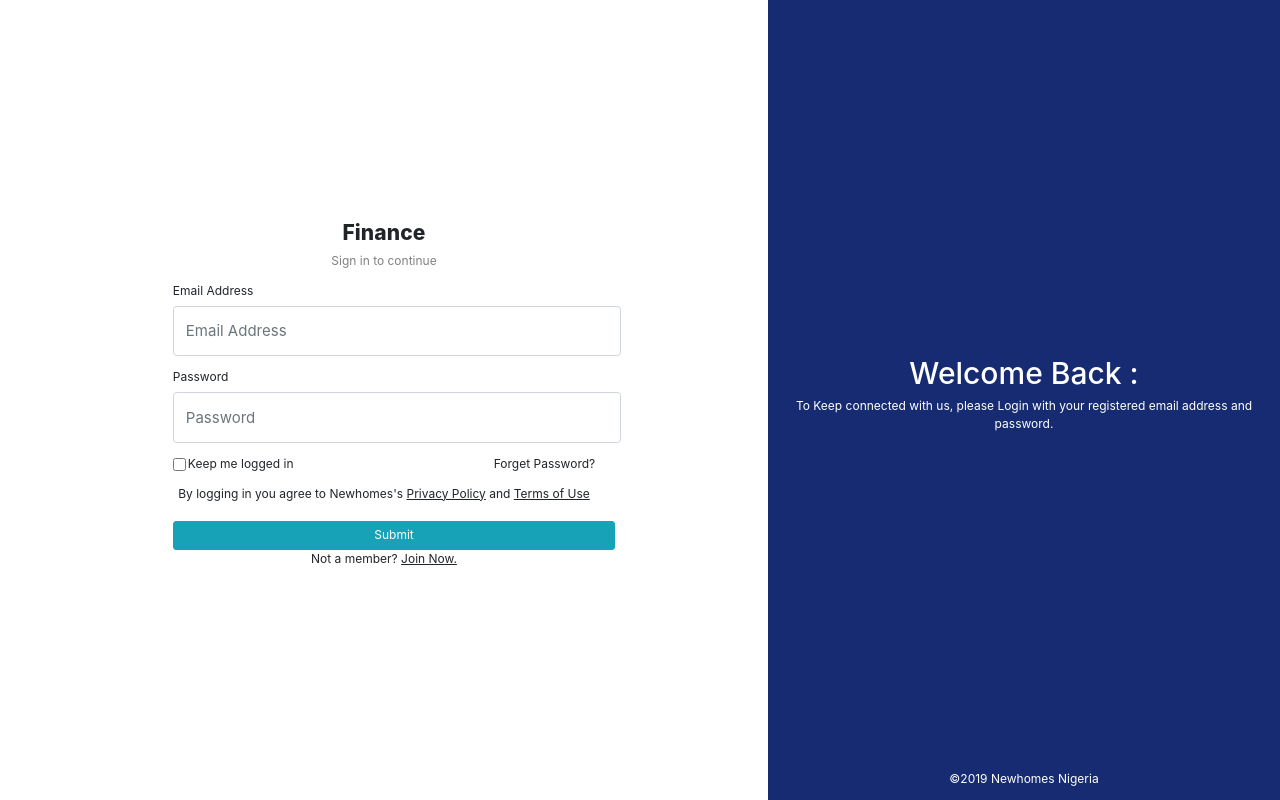
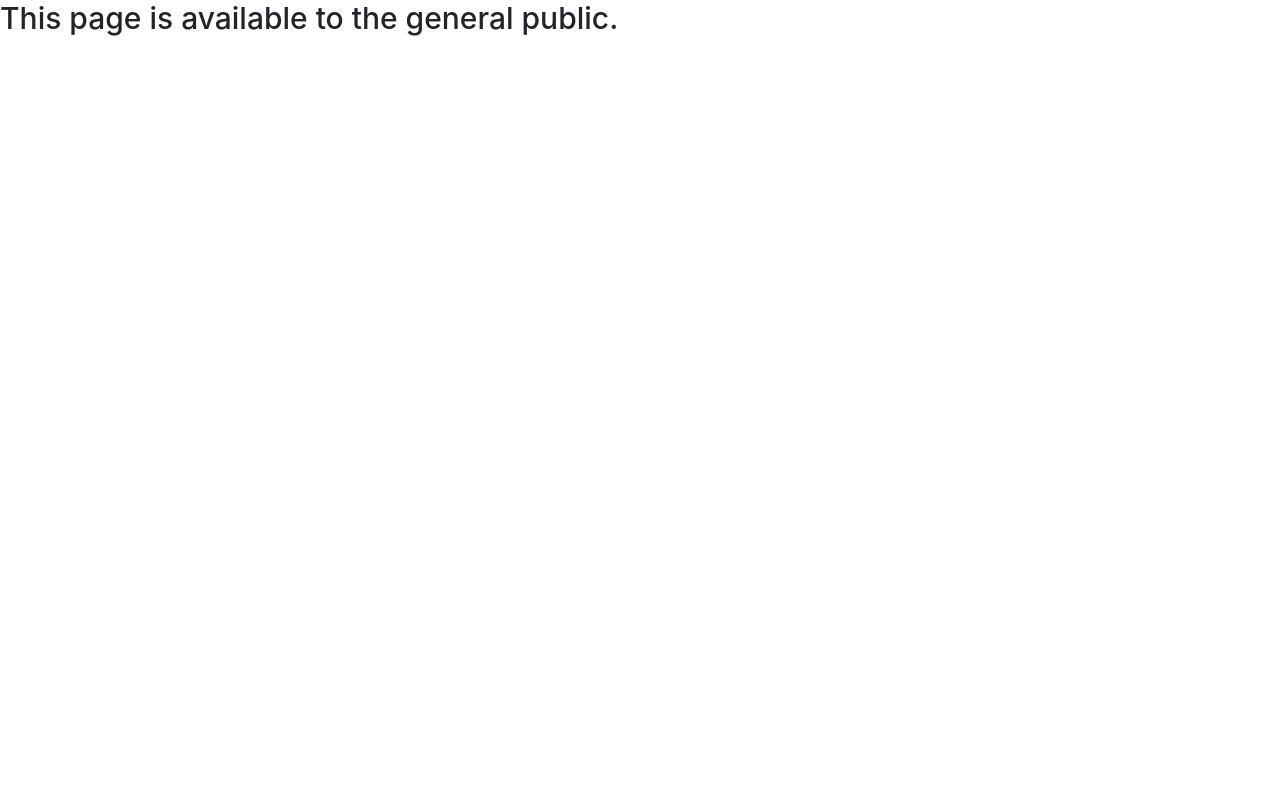
Before and after one commit to TheSolamipe/NewHomes.ng, a React (Create React App) app: page /test in a window 1280 px wide. Before the commit this address led to /. Built offline with nearby package versions, Linux system fonts and the light colour scheme.

Commit message:
Implemented loading and restricted dashboard page to only authorized users

```diff
--- a/src/App.js
+++ b/src/App.js
@@ -49,9 +49,9 @@ function App() {
       <Router>
         <div className="App">
           <Route exact path="/" component={Login} />
-          <Route exact path="/dashboard" component={Dashboard} />
+          <Route exact path="/test" component={Test} />
           <Switch>
-                <PrivateRoute exact path="/test" component={Test} />
+                <PrivateRoute exact path="/dashboard" component={Dashboard} />
           </Switch>
         </div>
       </Router>
--- a/src/Components/auth/Login.js
+++ b/src/Components/auth/Login.js
@@ -4,6 +4,7 @@ import { connect } from 'react-redux';
 import { loginUser } from './../../actions/authActions';
 import { withRouter } from "react-router-dom";
 import TextFieldGroup from "./../common/TextFieldGroup";
+import Loading from "./../common/Loading";
 
 import "./../../sass/main.scss";
 
@@ -19,16 +20,15 @@ function Login(props) {
   }, [props.history, props.auth.isAuthenticated]);
 
   useEffect(()=>{
-    if(props.errors){
-      if(props.errors.message === "failed"){
-          console.log(props.errors)
-          setErrors(props.errors)
-      }else if(props.errors.message === "Validation Error"){
-          props.errors.data.map(data => (
+    if(props.errors.errors){
+      if(props.errors.errors.message === "failed"){
+          console.log(props.errors.errors)
+          setErrors(props.errors.errors)
+      }else if(props.errors.errors.message === "Validation Error"){
+          props.errors.errors.data.map(data => (
             setErrors(data)
           ))
       }
-      // setErrors(props.errors)
     }
   }, [props.errors]);
 
@@ -37,6 +37,15 @@ function Login(props) {
 
     const user = {email, password, usertype:"Agent"}
     props.loginUser(user)
+  }
+  //Unable to complete loading functionality for when a user clicks on login button
+  const {loading} = props.errors;
+
+  let loginbar;
+  if (loading ) {
+    loginbar = <Loading />;
+  } else {
+    loginbar = <input type="submit" className="btn btn-info btn-block mt-4" />
   }
 
 
@@ -74,7 +83,7 @@ function Login(props) {
                 <p>Forget Password?</p>
             </div>
             <p className="login__left--note1">By logging in you agree to Newhomes's <span>Privacy Policy</span> and <span>Terms of Use</span></p>
-            <input type="submit" className="btn btn-info btn-block mt-4" />
+            {loginbar}
             <p className="login__left--note2">Not a member? <span>Join Now.</span></p>
           </form>
         </div>
--- a/src/Components/layout/Dashboard.js
+++ b/src/Components/layout/Dashboard.js
@@ -1,4 +1,4 @@
-import React, {useEffect} from 'react'
+import React, {useEffect, useRef} from 'react'
 import {connect} from "react-redux";
 import PropTypes from"prop-types";
 import {getProperties} from "../../actions/propertyActions";
@@ -10,7 +10,6 @@ import Loading from "./../common/Loading";
 import ArrowForwardIosIcon from '@material-ui/icons/ArrowForwardIos';
 import ArrowBackIosIcon from '@material-ui/icons/ArrowBackIos';
 
-import $ from 'jquery';
 
 import "./../../sass/main.scss";
 
@@ -48,33 +47,25 @@ function Dashboard(props) {
       }
     }
 
+    const navRef = useRef(null);
 
-    //jquery to handle scroll by click
-    var view = $(".dashboard__row");
-    var move = "100px";
-    var sliderLimit = 750;
-
-    $(".dashboard__arrow-b").on("click", function(){
-
-    var currentPosition = parseInt(view.css("left"));
-    if (currentPosition >= sliderLimit) view.stop(false,true).animate({left:"-="+move},{ duration: 400})
-
-    });
-
-    $(".dashboard__arrow-f").on("click", function(){
-
-    var currentPosition = parseInt(view.css("left"));
-    if (currentPosition < 0) view.stop(false,true).animate({left:"+="+move},{ duration: 400});
-    });
+    //This function handles the scrolling by incrementing or decrementing the scrollLeft property
+    function handleClick(direction) {
+      if(direction === "left"){
+        if(navRef){navRef.current.scrollLeft -= 400} ;
+      }else{
+        if(navRef){navRef.current.scrollLeft += 400};
+      }
+    }
 
 
     return (
         <div className="dashboard">
             <Navbar />
             <h4 className="dashboard__header">Featured Properties</h4>
-            <ArrowBackIosIcon className="dashboard__arrow-b dashboard__arrow"/>
-            <ArrowForwardIosIcon className="dashboard__arrow-f dashboard__arrow"/>
-            <div className="dashboard__row">
+            <ArrowBackIosIcon className="dashboard__arrow-b dashboard__arrow" onClick={() => handleClick("left")}/>
+            <ArrowForwardIosIcon className="dashboard__arrow-f dashboard__arrow" onClick={() => handleClick("right")}/>
+            <div className="dashboard__row" ref={navRef}>
             {propertyItems}
             </div>
         </div>
--- a/src/Components/layout/Test.js
+++ b/src/Components/layout/Test.js
@@ -3,7 +3,7 @@ import React from 'react'
 function Test() {
     return (
         <div>
-            <h1>How did you access me</h1>
+            <h1>This page is available to the general public.</h1>
         </div>
     )
 }
--- a/src/actions/authActions.js
+++ b/src/actions/authActions.js
@@ -2,11 +2,12 @@ import axios from "axios";
 import  setAuthToken  from "./../utils/setAuthToken";
 // import jwt_decode from "jwt-decode";
 
-import {  GET_ERRORS, SET_CURRENT_USER }  from "./types";
+import {  GET_ERRORS, SET_CURRENT_USER, SET_LOADING }  from "./types";
 
 
 //Login User
 export const loginUser = (userData) => dispatch => {
+
   axios
     .post("https://staging.newhomes.ng/api/auth/login", userData)
     .then(res => {
@@ -23,13 +24,21 @@ export const loginUser = (userData) => dispatch => {
         //set Current User
         dispatch(setCurrentUser(user));
     })
-    .catch(err =>
+    .catch(err => {
+      dispatch(setErrorLoading());
       dispatch({
         type: GET_ERRORS,
         payload: err.response.data
       })
-      )
+    })
 }
+
+///Error loading
+export const setErrorLoading = () => {
+  return {
+    type: SET_LOADING,
+  };
+};
 
 //Set logged in user
 export const setCurrentUser = (user)=>{
--- a/src/reducers/authReducer.js
+++ b/src/reducers/authReducer.js
@@ -1,5 +1,5 @@
 import isEmpty from "../validation/is-empty";
-import { SET_CURRENT_USER } from "../actions/types";
+import { SET_CURRENT_USER} from "../actions/types";
 
 const initialState ={
   isAuthenticated: false,
@@ -12,7 +12,7 @@ export default function(state= initialState, action){
       return {
         ...state,
         isAuthenticated: !isEmpty(action.payload),
-        user: action.payload
+        user: action.payload,
       }
     default:
       return state;
--- a/src/reducers/errorReducer.js
+++ b/src/reducers/errorReducer.js
@@ -1,10 +1,20 @@
-import {GET_ERRORS} from "../actions/types";
+import {GET_ERRORS , SET_LOADING} from "../actions/types";
 const initialState ={}
 
 export default function(state= initialState, action){
   switch(action.type){
+    case SET_LOADING:
+        return {
+          ...state,
+          loading: true,
+        };
     case GET_ERRORS:
-      return action.payload
+      return {
+        ...state,
+        errors: action.payload,
+        loading: false,
+      }
+        ;
     default:
       return state;
   }
--- a/src/sass/components/_dashboard.scss
+++ b/src/sass/components/_dashboard.scss
@@ -19,9 +19,9 @@
     // }
   }
   //hide scroll bar after i fix click issue
-  // &__row::-webkit-scrollbar {
-  //   width: 0;
-  // }
+  &__row::-webkit-scrollbar {
+    width: 0;
+  }
 
   &__arrow {
     padding: 0.6rem;
```
